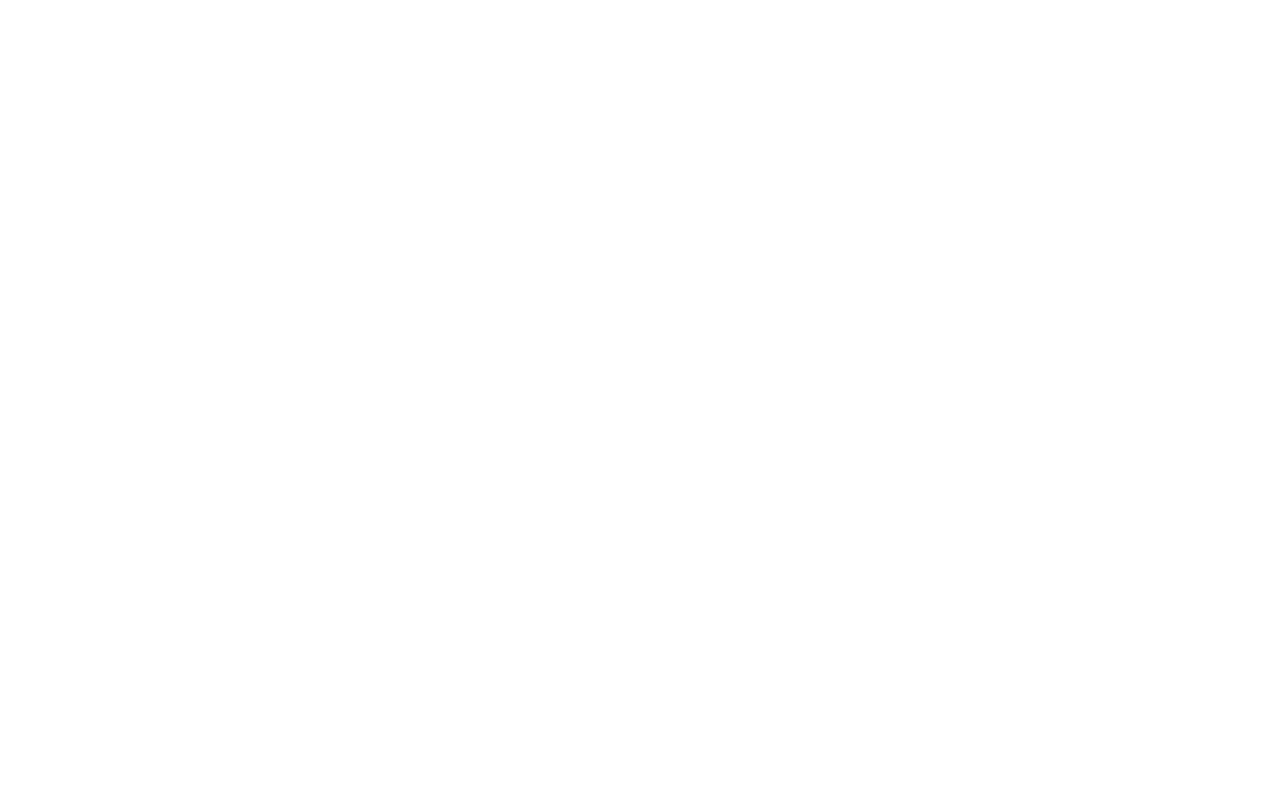
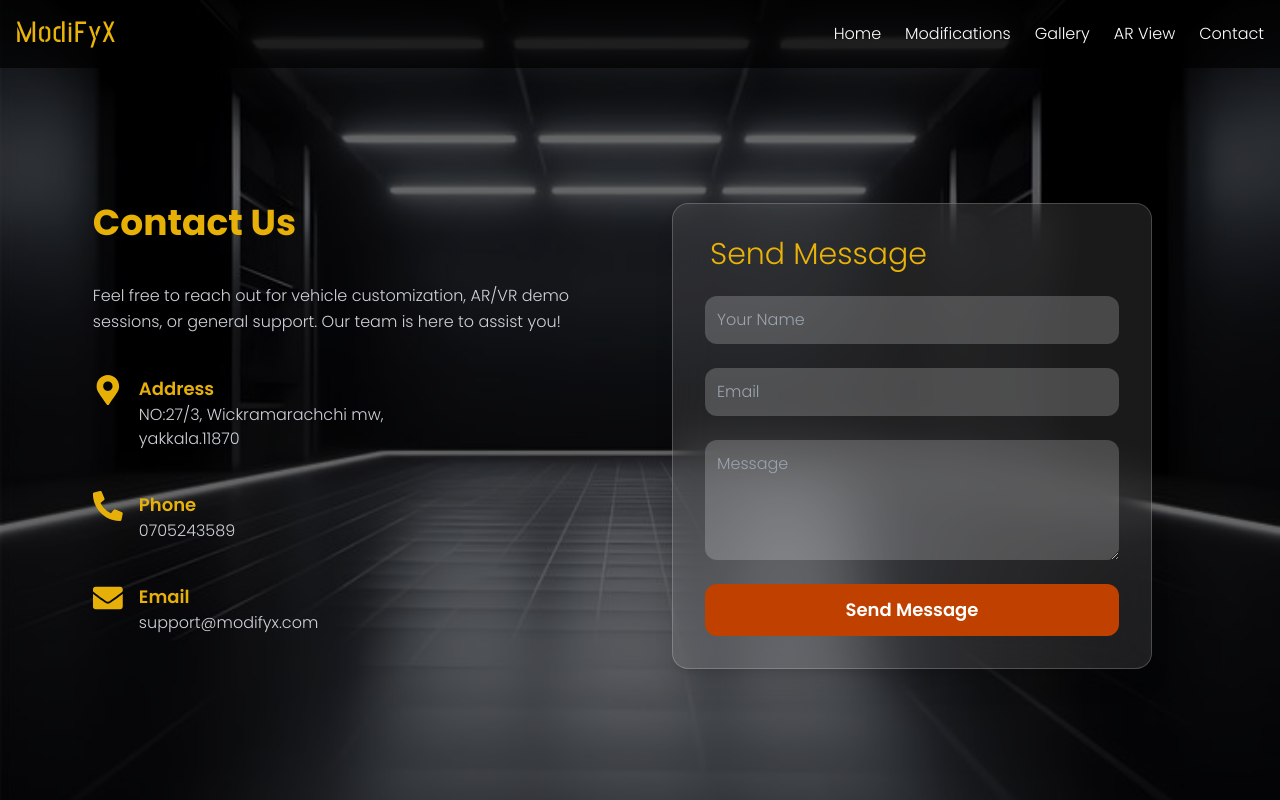
Before and after one commit to Dasindu02/ModiFyX--frontend, a React (Vite) app: page /Contact in a window 1280 px wide. Before the commit this address had no page. Built offline with nearby package versions, Linux system fonts and the light colour scheme.

Commit message:
Create contact page

```diff
--- a/package.json
+++ b/package.json
@@ -17,6 +17,7 @@
     "lucide-react": "^0.554.0",
     "react": "^19.2.0",
     "react-dom": "^19.2.0",
+    "react-icons": "^5.5.0",
     "react-router-dom": "^7.9.6",
     "three": "^0.181.2"
   },
--- a/src/App.tsx
+++ b/src/App.tsx
@@ -3,6 +3,8 @@
 import Login from "../src/Pages/Login";
 import Dashboard from "./Pages/Dashborad";
 import LoadingVideo from "./Pages/Loading";
+import Contact from "./Pages/Contact";
+
 
 function App() {
   return (
@@ -16,6 +18,7 @@
 
         <Route path="/Loading" element={<LoadingVideo />} />
 
+        <Route path="/Contact" element={<Contact/>} />
 
 
         <Route path="/ModiFyX-Dashboard" element={<Dashboard />} />
--- /dev/null
+++ b/src/Pages/Contact.tsx
@@ -0,0 +1,140 @@
+import { motion } from "framer-motion";
+import Bg from "../assets/back2.jpg";
+import { FaMapMarkerAlt, FaPhoneAlt, FaEnvelope } from "react-icons/fa";
+
+export default function Contact() {
+  return (
+    <div className="fixed inset-0 h-screen w-screen overflow-hidden bg-black text-white">
+
+      {/* NAVBAR */}
+     <nav className="relative bg-black bg-opacity-70 text-white p-4 z-10">
+        <div className="container mx-auto flex justify-between items-center">
+          <div className="text-3xl font-bold font-pncb text-yellow-500 tracking-wider ">
+            ModiFyX
+          </div>
+
+          <div className="space-x-6">
+            <a href="/ModiFyX-Dashboard" className="hover:text-yellow-500">Home</a>
+            <a href="#modifications" className="hover:text-yellow-500">Modifications</a>
+            <a href="#gallery" className="hover:text-yellow-500">Gallery</a>
+            <a href="#ar-view" className="hover:text-yellow-500">AR View</a>
+            <a href="/Contact" className="hover:text-yellow-500">Contact</a>
+          </div>
+        </div>
+      </nav>
+
+      {/* BACKGROUND IMAGE */}
+      <div
+        className="absolute inset-0 bg-cover bg-center opacity-40"
+        style={{ backgroundImage: `url(${Bg})` }}
+      ></div>
+
+      {/* MAIN CONTACT SECTION */}
+      <div className="flex items-center justify-center min-h-screen px-6 relative z-20">
+
+        <div className="grid grid-cols-1 md:grid-cols-2 gap-16 max-w-5xl w-full mb-16 ">
+
+          {/* LEFT SIDE DETAILS */}
+        <motion.div
+                initial={{ opacity: 0, x: -40 }}
+                animate={{
+                    opacity: 1,
+                    x: [-40, 40, -40]
+                }}
+                transition={{
+                    duration: 6,
+                    repeat: Infinity,
+                    ease: "easeInOut"
+                }}
+                className="space-y-10"
+                >
+
+
+            <h1 className="text-4xl font-poppins font-bold text-yellow-500 text-center md:text-left">
+              Contact Us
+            </h1>
+
+            <p className="text-gray-300 text-center md:text-left leading-relaxed">
+              Feel free to reach out for vehicle customization, AR/VR demo sessions, or general support.
+              Our team is here to assist you!
+            </p>
+
+            {/* ADDRESS */}
+            <div className="flex items-start gap-4">
+              <FaMapMarkerAlt className="text-yellow-500 text-3xl" />
+              <div>
+                <h2 className="font-semibold text-lg text-yellow-500">Address</h2>
+                <p className="text-gray-300">
+                 NO:27/3, Wickramarachchi mw,<br />
+                  yakkala.11870
+                </p>
+              </div>
+            </div>
+
+            {/* PHONE */}
+            <div className="flex items-start gap-4">
+              <FaPhoneAlt className="text-yellow-500 text-3xl" />
+              <div>
+                <h2 className="font-semibold text-lg text-yellow-500">Phone</h2>
+                <p className="text-gray-300">0705243589</p>
+              </div>
+            </div>
+
+            {/* EMAIL */}
+            <div className="flex items-start gap-4">
+              <FaEnvelope className="text-yellow-500 text-3xl" />
+              <div>
+                <h2 className="font-semibold text-lg text-yellow-500">Email</h2>
+                <p className="text-gray-300">support@modifyx.com</p>
+              </div>
+            </div>
+          </motion.div>
+
+          {/* RIGHT SIDE FORM */}
+          <motion.div
+            initial={{ opacity: 0, x: 40 }}
+            animate={{ opacity: 1, x: 0 }}
+            transition={{ duration: 1 }}
+            className="bg-white/10 backdrop-blur-xl border border-white/20 p-8 rounded-2xl shadow-xl"
+          >
+            <motion.h2
+              animate={{ x: [0, 20, 0] }}
+              transition={{ duration: 3, repeat: Infinity, ease: "easeInOut" }}
+              className="text-3xl font-poppins text-yellow-500 mb-6"
+            >
+              Send Message
+            </motion.h2>
+
+            <form className="flex flex-col gap-6">
+              <input
+                type="text"
+                placeholder="Your Name"
+                className="p-3 rounded-xl bg-white/20 focus:bg-white/30 outline-none"
+              />
+
+              <input
+                type="email"
+                placeholder="Email"
+                className="p-3 rounded-xl bg-white/20 focus:bg-white/30 outline-none"
+              />
+
+              <textarea
+                rows={4}
+                placeholder="Message"
+                className="p-3 rounded-xl bg-white/20 focus:bg-white/30 outline-none"
+              />
+
+              <button
+                className="bg-[#C04000] hover:bg-[#e94d10] py-3 rounded-xl font-semibold text-lg transition-all"
+              >
+                Send Message
+              </button>
+            </form>
+          </motion.div>
+
+        </div>
+      </div>
+
+    </div>
+  );
+}
```
Also changed, not shown: src/assets/back2.jpg (added), 1 other file (tests, documents, lock files or other folders).
